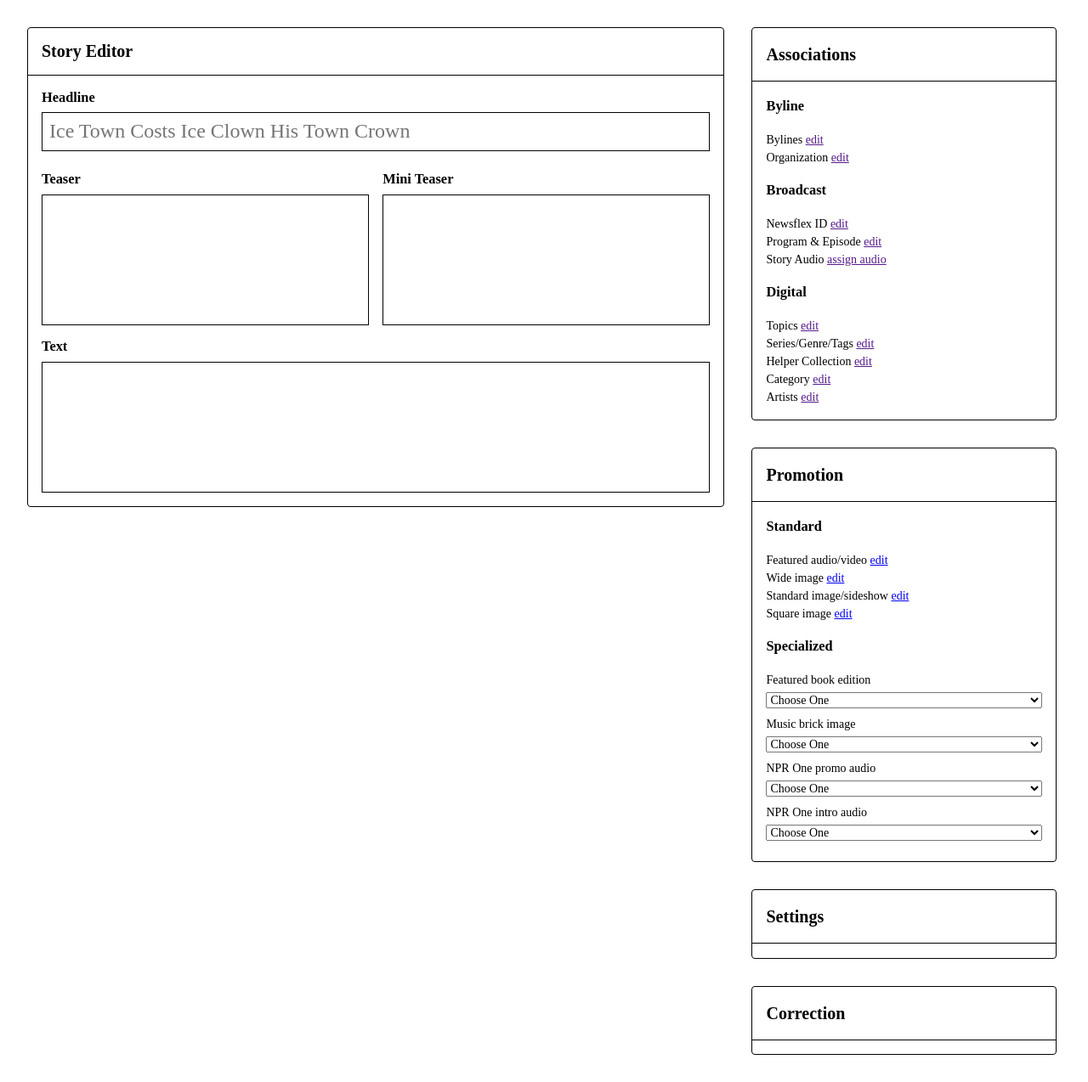
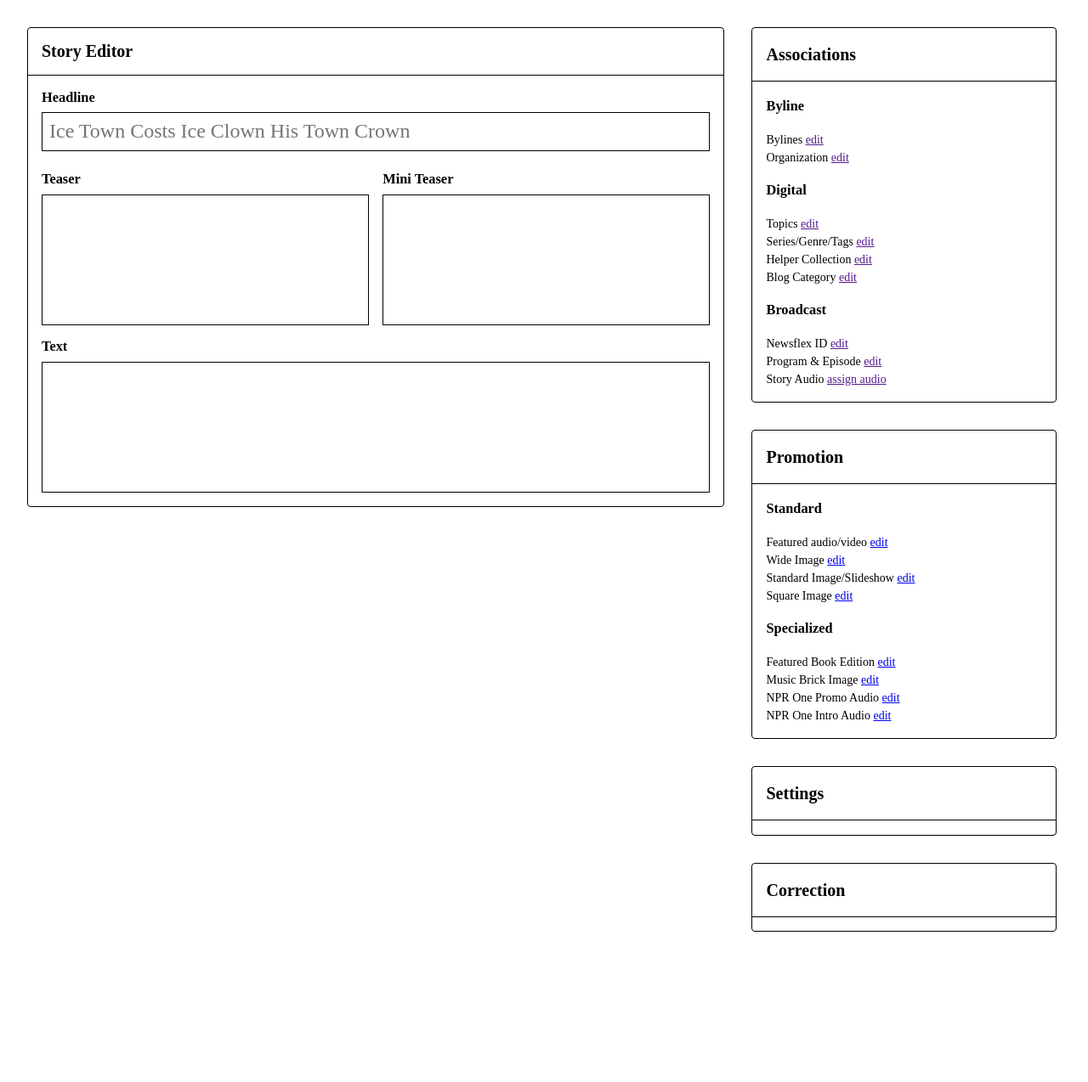
Before and after one commit to joshosbrn/seamus-associations, a Jekyll site: the page built from index.html, in a window 1280 px wide. Shown: the whole page at 85% size. Built offline with Jekyll 4.4.1, drawn with Linux system fonts in a browser that asks for light colours; nearby versions of some CDN libraries; after the commit the page ends 1129 px from its top, so only the background shows below that.

Commit message:
reordering and renaming via Patrick

```diff
--- a/index.html
+++ b/index.html
@@ -22,20 +22,19 @@ layout: default
         <li>Organization <a href="">edit</a></li>
       </ul>
 
+      <h3>Digital</h3>
+      <ul class="list pl0">
+        <li>Topics <a href="">edit</a></li>
+        <li>Series/Genre/Tags <a href="">edit</a></li>
+        <li>Helper Collection <a href="">edit</a></li>
+        <li>Blog Category <a href="">edit</a></li>
+      </ul>
+
       <h3>Broadcast</h3>
       <ul class="list pl0">
         <li>Newsflex ID <a href="">edit</a></li>
         <li>Program &amp; Episode <a href="">edit</a></li>
         <li>Story Audio <a href="">assign audio</a></li>
-      </ul>
-
-      <h3>Digital</h3>
-      <ul class="list pl0">
-        <li>Topics <a href="">edit</a></li>
-        <li>Series/Genre/Tags <a href="">edit</a></li>
-        <li>Helper Collection <a href="">edit</a></li>
-        <li>Category <a href="">edit</a></li>
-        <li>Artists <a href="">edit</a></li>
       </ul>
     </div>
   </div>
@@ -47,21 +46,17 @@ layout: default
       <h3>Standard</h3>
       <ul class="list pl0">
         <li class="">Featured audio/video <a class="cursor-pointer" href="#" onclick="toggle_visibility('photo-overlay');">edit</a></li>
-        <li>Wide image <a class="cursor-pointer" href="#" onclick="toggle_visibility('photo-overlay');">edit</a></li>
-        <li>Standard image/sideshow <a class="cursor-pointer" href="#" onclick="toggle_visibility('photo-overlay');">edit</a></li>
-        <li>Square image <a class="cursor-pointer" href="#" onclick="toggle_visibility('photo-overlay');">edit</a></li>
+        <li>Wide Image <a class="cursor-pointer" href="#" onclick="toggle_visibility('photo-overlay');">edit</a></li>
+        <li>Standard Image/Slideshow <a class="cursor-pointer" href="#" onclick="toggle_visibility('photo-overlay');">edit</a></li>
+        <li>Square Image <a class="cursor-pointer" href="#" onclick="toggle_visibility('photo-overlay');">edit</a></li>
       </ul>
 
       <h3>Specialized</h3>
       <ul class="list pl0">
-        <li class="fl">Featured book edition</li>
-        {% include photo-chooser.html %}
-        <li class="fl">Music brick image</li>
-        {% include photo-chooser.html %}
-        <li class="fl">NPR One promo audio</li>
-        {% include photo-chooser.html %}
-        <li class="fl">NPR One intro audio</li>
-        {% include photo-chooser.html %}
+        <li class="">Featured Book Edition <a class="cursor-pointer" href="#" onclick="toggle_visibility('photo-overlay');">edit</a></li>
+        <li class="">Music Brick Image <a class="cursor-pointer" href="#" onclick="toggle_visibility('photo-overlay');">edit</a></li>
+        <li class="">NPR One Promo Audio <a class="cursor-pointer" href="#" onclick="toggle_visibility('photo-overlay');">edit</a></li>
+        <li class="">NPR One Intro Audio <a class="cursor-pointer" href="#" onclick="toggle_visibility('photo-overlay');">edit</a></li>
       </ul>
 
     </div>
```
